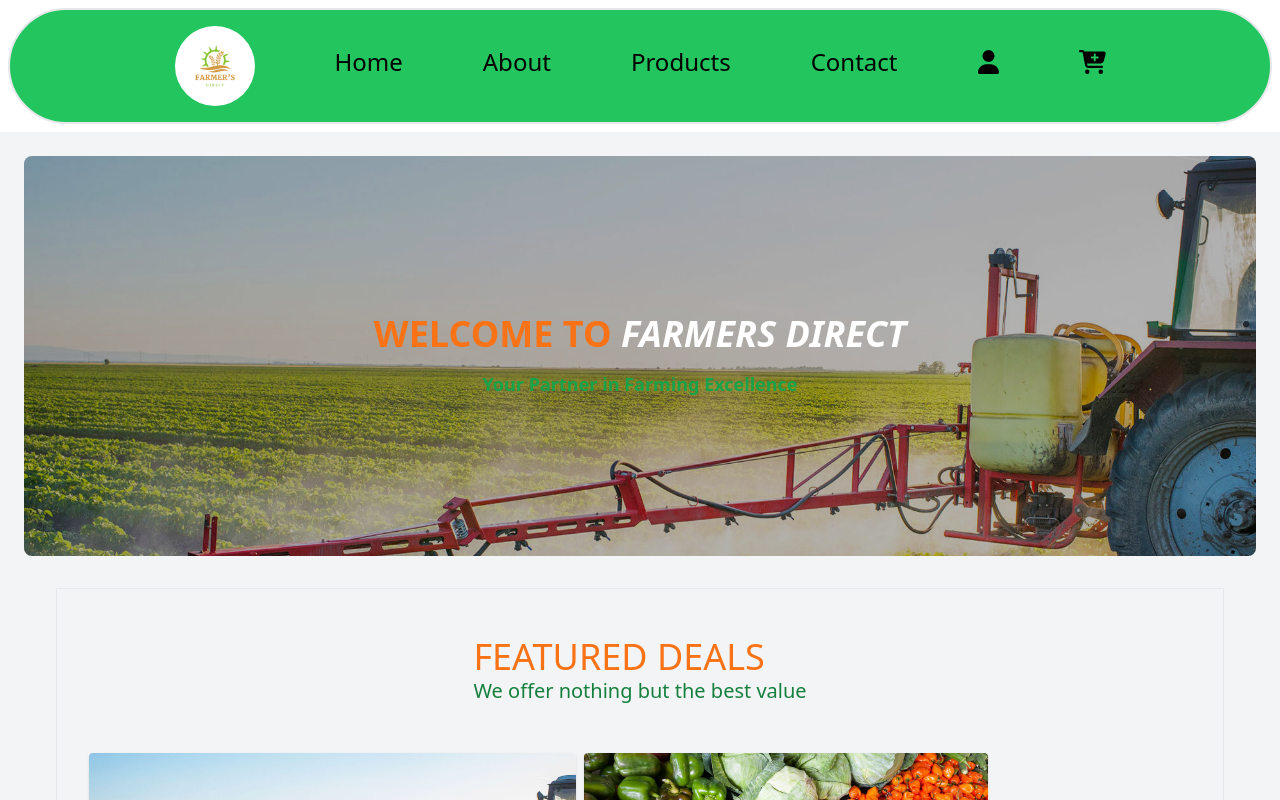
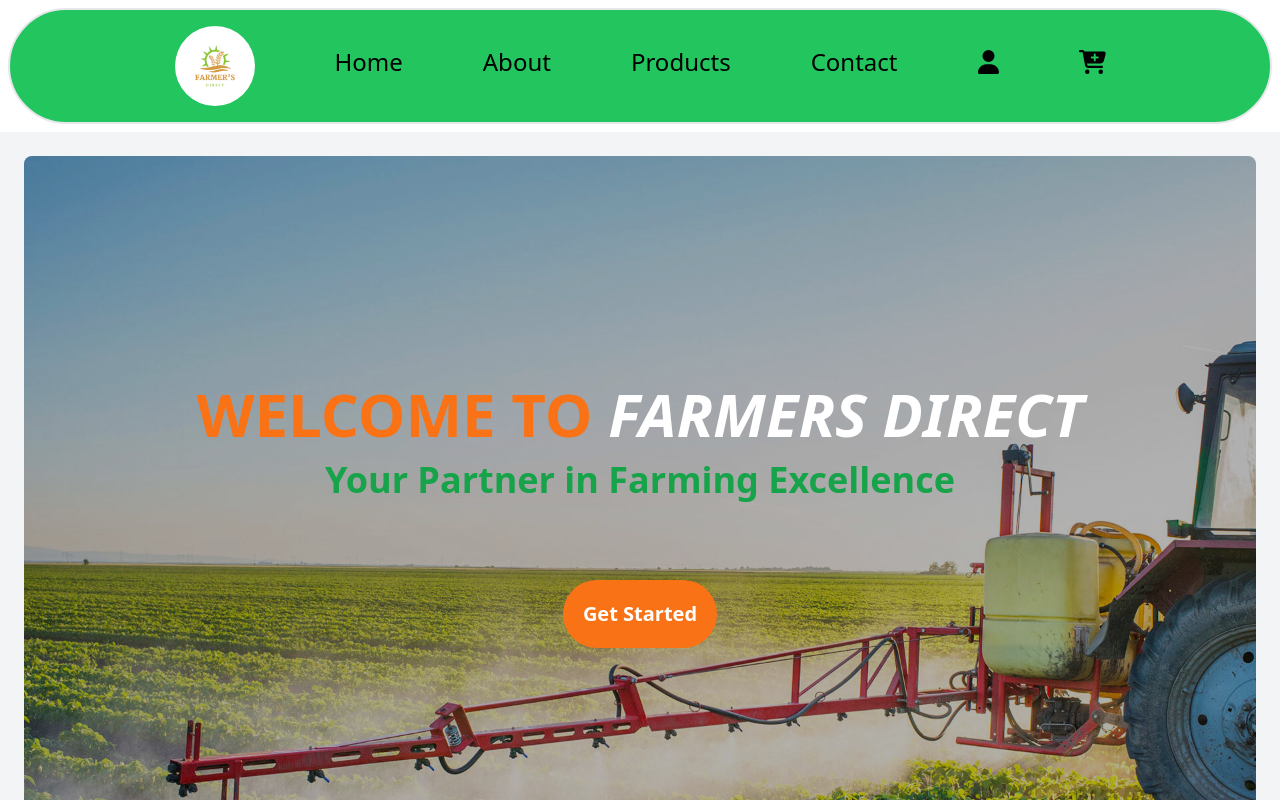
Before and after one commit to Smkandawire/GROUP-27-FARMERS-DIRECT-WEBSITE-FRONTEND, a React (Create React App) app: page / in a window 1280 px wide. Shown: the top 800 px of the page. Built offline with nearby package versions, Linux system fonts and the light colour scheme.

Commit message:
renders, fixes on homepage

```diff
--- /dev/null
+++ b/src/App.css
@@ -0,0 +1,14 @@
+@keyframes fadeInUp {
+    from {
+      opacity: 0;
+      transform: translateY(20px);
+    }
+    to {
+      opacity: 1;
+      transform: translateY(0);
+    }
+  }
+
+  .fade-in-up {
+    animation: fadeInUp 1.5s ease-out forwards;
+  }
--- a/src/App.js
+++ b/src/App.js
@@ -1,5 +1,5 @@
 import React from "react";
-import { BrowserRouter as Router, Route, Routes } from 'react-router-dom';
+import { BrowserRouter as Router, Route, Routes, useLocation } from 'react-router-dom';
 import Header from "./components/Header/Header";
 import Home from "./components/Homepage/Home";
 import AboutUs from "./components/AboutUsPage/AboutUs";
@@ -18,34 +18,46 @@ import UserProfile from "./components/Userdashboard/UserProfile";
 import OrderManagement from "./components/Userdashboard/OrderManagement";
 
 function App() {
-  const { cart,addToCart, updateQuantity, removeFromCart } = useCartHandler();
+  const { cart, addToCart, updateQuantity, removeFromCart } = useCartHandler();
+  const location = useLocation();
+
+  // Define the paths where the header and footer should not be shown
+  const noHeaderPaths = ['/LoginPage', '/SignUp', '/payment','/Advertise'];
+  const noFooterPaths = ['/Checkout'];
 
   return (
+    <div>
+      {/* Conditionally render the header based on the current path */}
+      {!noHeaderPaths.includes(location.pathname) && <Header />}
 
       <div>
-    <Router>
-         <Header/>
-    <div>
         <Routes>
-         <Route path ="/"element={<Home/>}/>
-         <Route path ="AboutUs"element={<AboutUs/>}/>
+          <Route path="/" element={<Home />} />
+          <Route path="/AboutUs" element={<AboutUs />} />
           <Route path="/Services" element={<Services products={cart.products} addToCart={addToCart} cartItemCount={cart.items.length} />} />
-         <Route path ="ContactUs"element={<ContactUs/>}/>
-         <Route path ="LoginPage"element={<LoginPage/>}/>
+          <Route path="/ContactUs" element={<ContactUs />} />
+          <Route path="/LoginPage" element={<LoginPage />} />
           <Route path="/Checkout" element={<Checkout cart={cart.items} updateQuantity={updateQuantity} removeFromCart={removeFromCart} />} />
-         <Route path ="SignUp"element={<SignUp/>}/>
-         <Route path="Payment" element ={<Payment/>}/>
+          <Route path="/SignUp" element={<SignUp />} />
+          <Route path="/Payment" element={<Payment />} />
           <Route path="/product/:productId" element={<ProductDetails products={cart.products} />} />
-         <Route path ="DescriptionPage"element={<DescriptionPage/>}/>
-         <Route path="Advertise" element ={<Advertise/>}/>
-         <Route path="OrderManagement" element ={<OrderManagement/>}/>
-         <Route path="UserProfile" element ={< UserProfile/>}/>
+          <Route path="/DescriptionPage" element={<DescriptionPage />} />
+          <Route path="/Advertise" element={<Advertise />} />
+          <Route path="/OrderManagement" element={<OrderManagement />} />
+          <Route path="/UserProfile" element={<UserProfile />} />
         </Routes>
       </div>
-      <Footer/>
-    </Router>
+
+      {/* Conditionally render the footer based on the current path */}
+      {!noFooterPaths.includes(location.pathname) && <Footer />}
     </div>
   );
 }
 
-export default App;
+const AppWrapper = () => (
+  <Router>
+    <App />
+  </Router>
+);
+
+export default AppWrapper;
--- a/src/components/Homepage/Home.js
+++ b/src/components/Homepage/Home.js
@@ -19,6 +19,7 @@ import fertilizer from './fertilizer.jpg';
 import hoes from './hoes.jpg';
 import turkey from './turkey.jpg';
 
+
 const bannerImages = [farmersdirect1, farmersdirect2, farmersdirect3,Agrichemicals];
 
 const Home = () => {
@@ -35,20 +36,20 @@ const Home = () => {
   return (
     <div className="min-h-screen bg-gray-100 p-6">
       {/* Banner */}
-      <div className="relative bg-white rounded-lg overflow-hidden">
+      <div className="w-full h-screen relative bg-white rounded-lg overflow-hidden">
         <img
           src={bannerImages[currentImageIndex]}
           alt="Farmer Banner"
-          className="w-full h-[50vh] object-cover"
+          className="w-full h-full object-cover"
         />
         <div className="absolute inset-0 bg-black bg-opacity-30 flex flex-col justify-center items-center text-center p-4">
-          <h1 className="text-4xl font-bold text-orange-500 uppercase mb-4">
+          <h1 className="text-6xl font-bold text-orange-500 uppercase mb-4">
             Welcome to <i className='text-white'>Farmers Direct</i>
           </h1>
-          <p className="text-lg text-green-600 font-bold">Your Partner in Farming Excellence</p>
+          <p className="text-4xl text-green-600 font-bold fade-in-up">Your Partner in Farming Excellence</p>
+          <button className='bg-orange-500 text-white m-20 p-5 rounded-full text-xl font-bold'><Link to='/Services'>Get Started</Link></button>
         </div>
       </div>
-
       {/* Featured Deals Section */}
       <div className="flex flex-col items-center border p-4 m-8">
         <div className="m-8">
```
Lines whose indentation alone changed are shown as unchanged.
